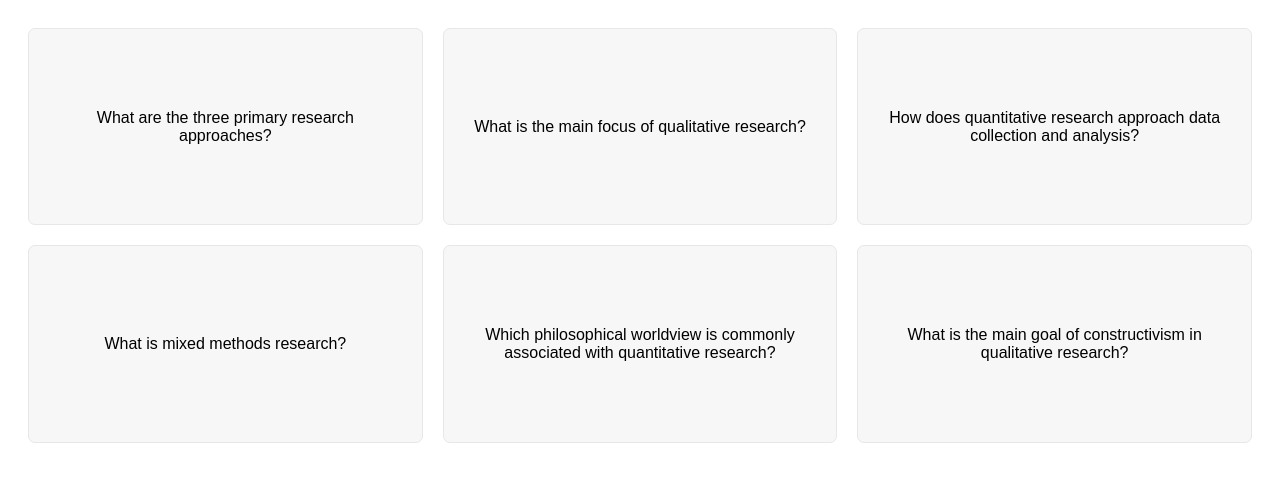
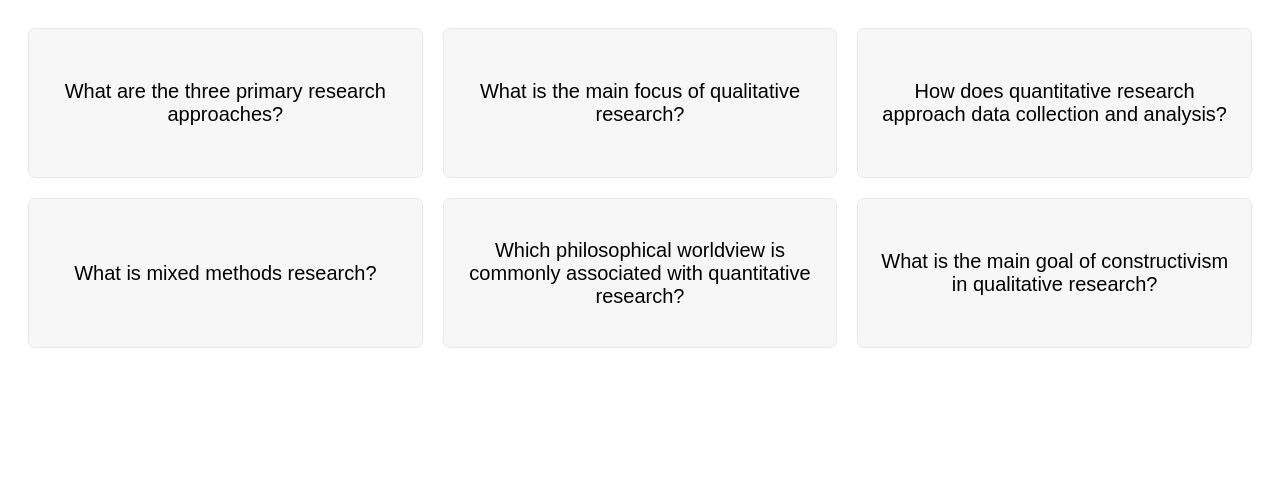
Before and after one commit to Svendzen/study-flashcards, a React (Create React App) app: page / in a window 1280 px wide. Shown: the top 482 px of the page. Built offline with nearby package versions, Linux system fonts and the light colour scheme.

Commit message:
Added flip animation & card size scaling

```diff
--- a/src/App.js
+++ b/src/App.js
@@ -61,13 +61,19 @@ function FlashCards() {
       {questions.map((question) => (
         <div
           key={question.id}
+          className="card-wrapper"
           onClick={() => handleClick(question.id)}
-          className={question.id === selectedId ? "selected" : ""}
         >
-          <p>
-            {/*If a flashcard is selected(clicked on): show answer instead of question*/}
-            {question.id === selectedId ? question.answer : question.question}
-          </p>
+          <div
+            className={`card ${question.id === selectedId ? "selected" : ""}`}
+          >
+            <div className="card-face front">
+              <p>{question.question}</p>
+            </div>
+            <div className="card-face back">
+              <p>{question.answer}</p>
+            </div>
+          </div>
         </div>
       ))}
     </div>
--- a/src/styles.css
+++ b/src/styles.css
@@ -13,22 +13,53 @@ body {
   gap: 20px;
 }
 
-.flashcards div {
+.card-wrapper {
+  perspective: 1000px;
+}
+
+.card {
+  position: relative;
+  width: 100%;
+  /*aspect-ratio: 2 / 1;*/
+  min-height: 150px;
+  cursor: pointer;
+  transform-style: preserve-3d;
+  transition: transform 0.6s;
+}
+
+.card.selected {
+  transform: rotateY(180deg);
+}
+
+.card-face {
+  position: absolute;
+  width: 100%;
+  height: 100%;
+  backface-visibility: hidden;
+  display: flex;
+  align-items: center;
+  justify-content: center;
   border: 1px solid #e7e7e7;
   background-color: #f7f7f7;
   border-radius: 7px;
-  aspect-ratio: 2 / 1;
-  display: flex;
-  align-items: center;
-  justify-content: center;
+  padding: 20px;
   text-align: center;
-  padding: 20px;
-  cursor: pointer;
+  overflow: visible;
 }
 
-div.selected {
-  border: 1px solid #e03131;
+.card-face p {
+  font-size: clamp(
+    14px,
+    2vw,
+    20px
+  ); /* Dynamically adjusts based on screen size */
+  margin: 0;
+}
+
+.card-face.back {
+  transform: rotateY(180deg);
   background-color: #e03131;
   color: #fff;
   font-weight: bold;
+  border: 1px solid #e03131;
 }
```
